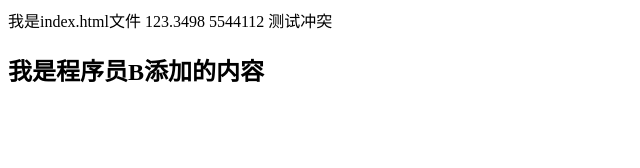
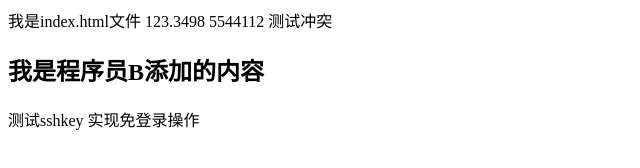
Before and after one commit to lw0411206/git-demo, a plain HTML site: page index.html in a window 1280 px wide. Shown: the whole page, without its empty margins (0-640 px from the left). Drawn offline with Linux system fonts and the light colour scheme.

Commit message:
测试ssh

```diff
--- a/index.html
+++ b/index.html
@@ -11,6 +11,7 @@
 <body>
     <div>我是index.html文件 123.3498 5544112 测试冲突</div>
     <h2>我是程序员B添加的内容</h2>
+    <div>测试sshkey 实现免登录操作</div>
 </body>
 
 </html>
```
